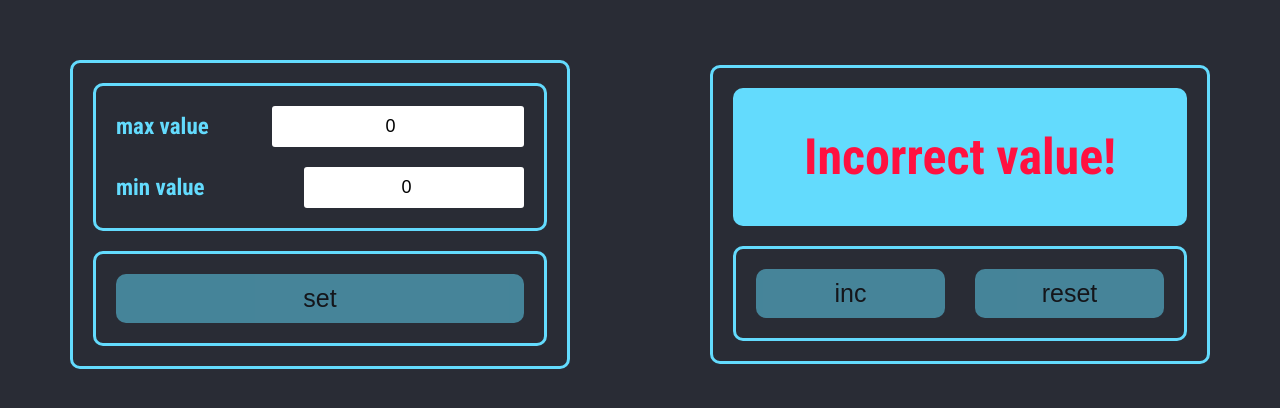
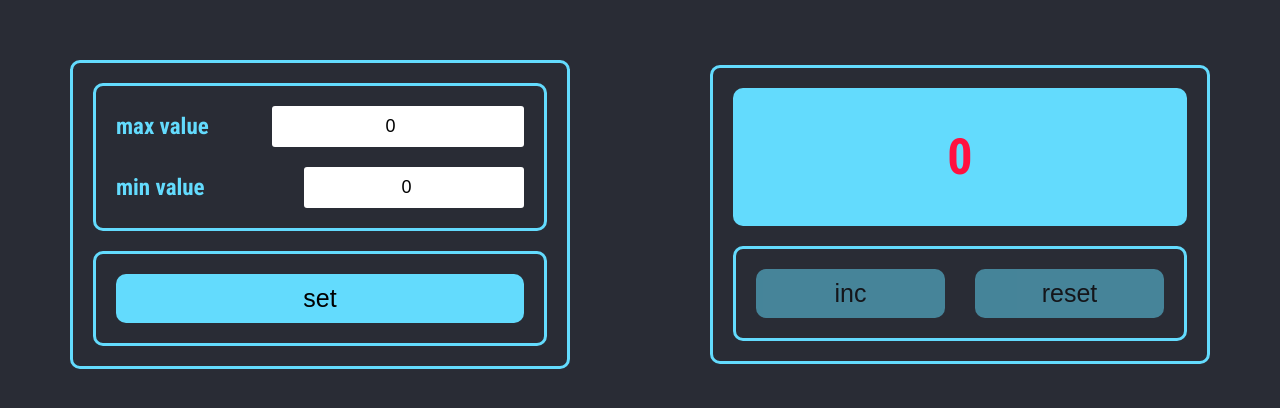
Before and after one commit to boberskyi/counter, a React (Create React App) app: page / in a window 1280 px wide. Shown: the part 186-594 px from the top of the page. Built offline with nearby package versions, Linux system fonts and the light colour scheme.

Commit message:
Fix empty fields

```diff
--- a/src/components/CounterLeft/MinMax/MinMax.tsx
+++ b/src/components/CounterLeft/MinMax/MinMax.tsx
@@ -4,7 +4,7 @@ import {MinMaxPropsType} from "./MinMaxTypes";
 
 export const MinMax:FC<MinMaxPropsType> = (props) => {
   const onChangeMinHandler = (e: React.ChangeEvent<HTMLInputElement>) => {
-    const value = e.currentTarget.valueAsNumber;
+    const value:number = e.currentTarget.valueAsNumber;
     props.changeMinValue(value);
     props.changeMinMaxInputStatus('min');
   }
--- a/src/components/HW.tsx
+++ b/src/components/HW.tsx
@@ -33,6 +33,9 @@ export const HW = () => {
       setResult("enter values and press 'set'");
     }
     if (maxValue === minValue) {
+      setResult('Incorrect value!');
+    }
+    if (isNaN(maxValue) || isNaN(minValue)) {
       setResult('Incorrect value!');
     } else {
       setResult(minValue);
```
